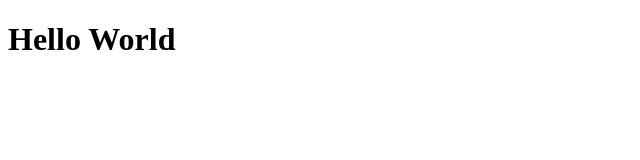
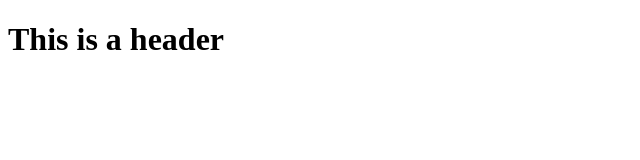
Before and after one commit to J-Sacob/J-Sacob.github.io, a plain HTML site: page index.html in a window 1280 px wide. Shown: the whole page, without its empty margins (0-640 px from the left). Drawn offline with Linux system fonts and the light colour scheme.

Commit message:
more testing

```diff
--- a/index.html
+++ b/index.html
@@ -6,6 +6,6 @@
     <title>Samuel Jacob - A guy</title>
 </head>
 <body>
-    <h1>Hello World</h1>
+    <h1>This is a header</h1>
 </body>
 </html>
```
